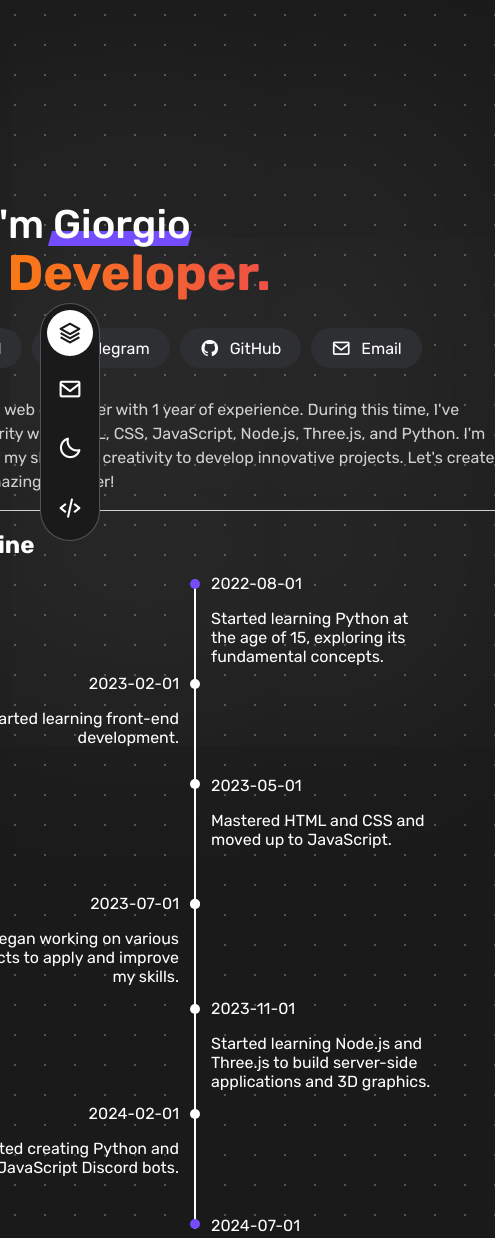
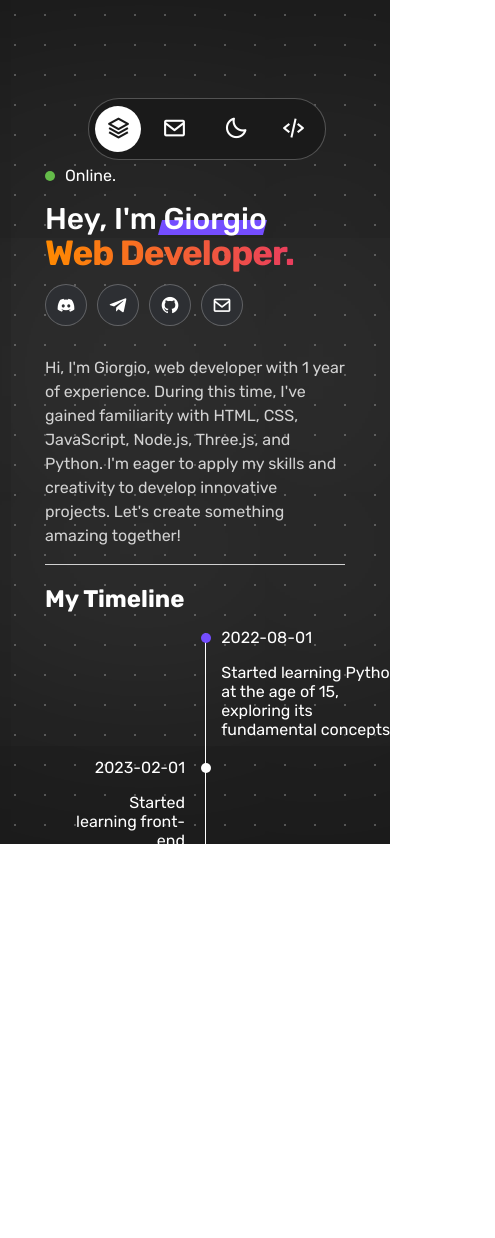
Before and after one commit to S0dxu/web-portfolio, a plain HTML site: page index.html in a window 390 px wide. Shown: the top 1238 px of the page, 495 px wide, since content can reach past the window. Drawn offline with nearby package versions, Linux system fonts and the light colour scheme.

Commit message:
Add files via upload

```diff
--- a/index.html
+++ b/index.html
@@ -8,6 +8,8 @@
     <link href='https://unpkg.com/boxicons@2.1.4/css/boxicons.min.css' rel='stylesheet'>
 </head>
 <body class="dark-mode">
+    <div class="wallpaper"></div>
+
     <div class="dot"></div>
 
     <div class="form-container" id="formContainer">
@@ -48,7 +50,7 @@
         <h3 class="fade-in-on-scroll">Hey, I'm Giorgio <div class="underlined fade-in-on-scroll"></div></h3>
         <h3 class="colorfull-bg fade-in-on-scroll">Web Developer.</h3>
         <div class="t-2 fade-in-on-scroll">
-            <a href="https://discord.com/users/698274441024766024" target="_blank"><i class='bx bxl-discord-alt'></i> Discord</a>
+            <a href="https://discord.com/users/698274441024766024" target="_blank"><i class='bx bxl-discord-alt'></i>Discord</a>
             <a href="https://t.me/TristeFare" target="_blank"><i class='bx bxl-telegram'></i> Telegram</a>
             <a href="https://github.com/S0dxu/" target="_blank"><i class='bx bxl-github'></i> GitHub</a>
             <a href="mailto:saddoooh@gmail.com" target="_blank"><i class='bx bx-envelope'></i> Email</a>
--- a/style.css
+++ b/style.css
@@ -11,16 +11,28 @@
 }
 
 body {
-    background-color: var(--sfondo-color);
+    /* background-color: var(--sfondo-color);
     color: var(--testo-color);
     background-image: radial-gradient(circle, var(--pallino-color) 1px, rgba(0, 0, 0, 0) 1px);
-    background-size: 30px 30px;
+    background-size: 30px 30px; */
     margin: 0;
     display: flex;
     justify-content: center;
     align-items: center;
     transition: background-color 0.3s ease;
     font-family: 'Rubik', sans-serif;
+}
+
+.wallpaper {
+    background-color: var(--sfondo-color);
+    color: var(--testo-color);
+    background-image: radial-gradient(circle, var(--pallino-color) 1px, rgba(0, 0, 0, 0) 1px);
+    background-size: 30px 30px;
+    width: 100vw;
+    height: 100vh;
+    z-index: -1;
+    position: fixed;
+    top: 0;
 }
 
 .dot {
@@ -32,7 +44,7 @@ body {
     top: 50%;
     left: 50%;
     transform: translate(-50%, -50%);
-    box-shadow: 0 0 600px 300px rgba(255, 255, 255, 0.07);
+    box-shadow: 0 0 600px 300px rgba(255, 255, 255, 0.09);
 }
 
 a {
@@ -221,7 +233,6 @@ h1 {
 .point-2 { top: 100px; }
 .point-3 { top: 200px; }
 .point-4 { top: 320px; }
-.point-5 { top: 320px; }
 .point-6 { top: 425px; }
 .point-7 { top: 530px; }
 .point-8 { top: 640px; background: #744dff }
@@ -496,7 +507,7 @@ h1 {
 
 .triangle {
     position: absolute;
-    left: -30px;
+    left: -31px;
     top: 180px;
     transform: translateX(-50%);
     width: 0;
@@ -553,3 +564,136 @@ h1 {
     background-color: var(--testo-color);
     color: var(--sfondo-color);
 }
+
+@media (max-width: 630px) {
+    .center {
+        display: flex;
+        justify-content: center;
+        flex-direction: column;
+        color: var(--testo-color);
+        width: 300px;
+        margin-top: 150px;
+    }
+
+    .center .t-2 a {
+        padding: 10px;
+        gap: 0px;
+        border: 1px solid var(--pallino-color);
+    }
+
+    .center a[href="https://discord.com/users/698274441024766024"],
+    .center a[href="https://t.me/TristeFare"],
+    .center a[href="https://github.com/S0dxu/"],
+    .center a[href="mailto:saddoooh@gmail.com"] {
+        font-size: 0 !important;
+    }
+
+    .sidebar {
+        top: 10px;
+        left: 45%;
+        transform: translateX(-50%);
+        transform: rotate(-90deg);
+    }
+
+    .sidebar i {
+        transform: rotate(90deg);
+    }
+
+    .sun {
+        display: none;
+        width: 30px;
+    }
+
+    .moon {
+        display: flex;
+        width: 30px;
+    }
+
+    .center h3 {
+        font-size: 30px;
+    }
+
+    .center .colorfull-bg {
+        font-size: 35px;
+        letter-spacing: -1px;
+        margin-top: -35px;
+    }
+
+    .underlined {
+        left: 115px;
+        width: 105px !important;
+    }
+
+    .right,
+    .left {
+        width: 120px;
+        left: 20px;
+        position: relative;
+    }
+
+    .right p,
+    .left p {
+        width: 100%;
+    }
+
+    .left p {
+        right: 60px;
+        position: relative;
+    }
+
+    .right p {
+        left: 20px;
+        position: relative;
+    }
+
+    .line-of-time {
+        position: relative;
+        left: 40px;
+        height: 800px;
+    }
+
+    .point-1 { top: 0px; }
+    .point-2 { top: 130px; }
+    .point-3 { top: 230px; }
+    .point-4 { top: 350px; }
+    .point-5 { top: 472px; }
+    .point-6 { top: 615px; }
+    .point-8 { top: 640px; background: #744dff }
+
+    .left .para {
+        margin-top: 125px;
+    }
+
+    .left .cnt-2 {
+        margin-top: -15px;
+    }
+
+    .left .cnt-3 {
+        margin-top: 155px;
+    }
+
+    .right .cnt-2 {
+        margin-top: 124px;
+    }
+
+    .right .cnt-3 {
+        margin-top: 155px;
+    }
+
+    .right .cnt-4 {
+        margin-top: 130px;
+    }
+
+    .right {
+        width: 299px;
+    }
+
+    .right .para {
+        margin-top: -5px;
+    }
+
+    .right p {
+        margin-left: 15px;
+        margin-right: 60px;
+    }
+}
```
